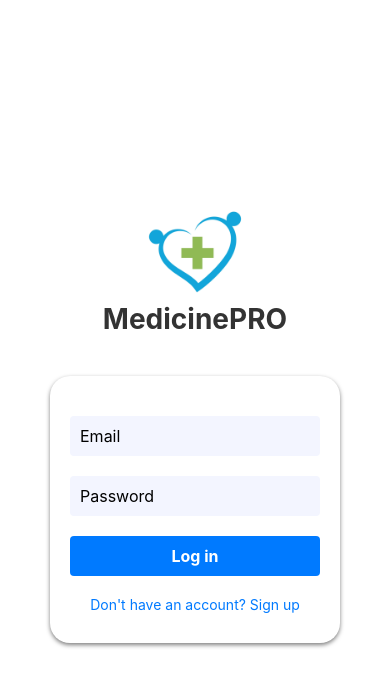
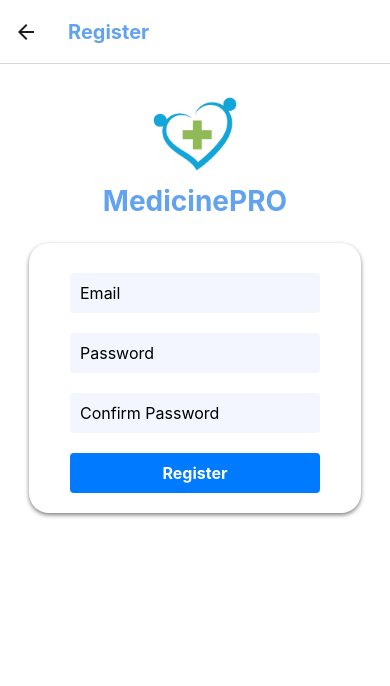
Before and after one commit to dayansankalpa/MedicinePRO, a React Native app: screen /Register in a window 390 px wide. Shown: the top 686 px of the page. Built offline with nearby package versions, Linux system fonts and the light colour scheme.

Commit message:
Register menu implemented

```diff
--- a/App.js
+++ b/App.js
@@ -1,53 +1,33 @@
-import React, { useState } from 'react';
-import { StyleSheet, Text, View } from 'react-native';
+import React from 'react';
+import { createStackNavigator } from '@react-navigation/stack';
+import { NavigationContainer } from '@react-navigation/native';
+
 import LoginScreen from './screens/LoginScreen';
 import RegisterScreen from './screens/RegisterScreen';
 import HomeScreen from './screens/HomeScreen';
+import { StyleSheet, Text, View, TextInput, TouchableOpacity, Image } from 'react-native';
+
+const Stack = createStackNavigator();
 
 export default function App() {
-  const [isRegistering, setIsRegistering] = useState(false);
-  const [isLoggedIn, setIsLoggedIn] = useState(false);
-
-  const handleSignupPress = () => {
-    setIsRegistering(true);
-  };
-
-  const handleBackToLoginPress = () => {
-    setIsRegistering(false);
-  };
-
-  const handleLoginSuccess = () => {
-    setIsLoggedIn(true);
-  };
-
   return (
-    <View style={styles.container}>
-      {isLoggedIn ? (
-        <HomeScreen />
-      ) : isRegistering ? (
-        <RegisterScreen handleBackToLoginPress={handleBackToLoginPress} />
-      ) : (
-        <LoginScreen handleSignupPress={handleSignupPress} handleLoginSuccess={handleLoginSuccess} />
-      )}
-    </View>
+    <NavigationContainer>
+      <Stack.Navigator
+        screenOptions={{
+          headerTitleStyle: { fontWeight: 'bold', fontSize: 20, color: '#62a2ef', },
+        }}
+      >
+        <Stack.Screen name="Login" component={LoginScreen} />
+        <Stack.Screen name="Register" component={RegisterScreen} />
+        <Stack.Screen name="Home" component={HomeScreen} />
+      </Stack.Navigator>
+    </NavigationContainer>
   );
 }
 
 const styles = StyleSheet.create({
   container: {
     flex: 1,
-    alignItems: 'center',
-    justifyContent: 'center',
-  },
-  title: {
-    fontSize: 24,
-    fontWeight: 'bold',
-    marginBottom: 20,
-  },
-  signup: {
-    marginTop: 20,
-  },
-  signupText: {
-    color: '#007AFF',
+    backgroundColor: '#62a2ef',
   },
 });
--- a/package.json
+++ b/package.json
@@ -9,6 +9,8 @@
     "web": "expo start --web"
   },
   "dependencies": {
+    "@react-navigation/native": "^6.1.6",
+    "@react-navigation/stack": "^6.3.16",
     "expo": "~48.0.15",
     "expo-status-bar": "~1.4.4",
     "react": "18.2.0",
--- a/screens/HomeScreen.js
+++ b/screens/HomeScreen.js
@@ -1,5 +1,7 @@
 import React from 'react';
 import { StyleSheet, Text, View } from 'react-native';
+
+
 
 export default function HomeScreen() {
   return (
--- a/screens/LoginScreen.js
+++ b/screens/LoginScreen.js
@@ -1,20 +1,27 @@
 import React, { useState } from 'react';
 import { StyleSheet, Text, View, TextInput, TouchableOpacity, Image } from 'react-native';
+import { useNavigation } from '@react-navigation/native';
 
 import Logo from '../assets/medicine-pharmacy.webp';
 
 export default function LoginScreen(props) {
-  const { handleSignupPress } = props;
+    const { handleSignupPress, handleLoginSuccess } = props;
 
     const [email, setEmail] = useState('');
     const [password, setPassword] = useState('');
+    const navigation = useNavigation();
 
     const handleLoginPress = () => {
         if (email === 'dayansankalpa99@gmail.com' && password === 'password123') {
-      // successful login logic here
+            handleLoginSuccess();
+            navigation.navigate('Home');
         } else {
             alert('Invalid username or password');
         }
+    };
+
+    const handleRegisterPress = () => {
+        navigation.navigate('Register');
     };
 
     return (
@@ -41,7 +48,7 @@ export default function LoginScreen(props) {
                 <TouchableOpacity style={styles.button} onPress={handleLoginPress}>
                     <Text style={styles.buttonText}>Log in</Text>
                 </TouchableOpacity>
-        <TouchableOpacity style={styles.signup} onPress={handleSignupPress}>
+                <TouchableOpacity style={styles.signup} onPress={handleRegisterPress}>
                     <Text style={styles.signupText}>Don't have an account? Sign up</Text>
                 </TouchableOpacity>
             </View>
@@ -53,21 +60,22 @@ const styles = StyleSheet.create({
     container: {
         flex: 1,
         alignItems: 'center',
-        justifyContent: 'center',
+        justifyContent: 'flex-start',
         backgroundColor: '#ffffff',
     },
+
     title: {
         fontSize: 28,
         fontWeight: 'bold',
         marginBottom: 20,
-        color: '#333',
+        color: '#62a2ef',
     },
     form: {
-        width: '100%',
+        width: '85%',
         alignItems: 'center',
         backgroundColor: '#fff',
         borderRadius: 20,
-        paddingVertical: 30,
+        paddingVertical: 20,
         paddingHorizontal: 20,
         backgroundColor: '#ffffff',
         shadowColor: '#000',
@@ -80,11 +88,12 @@ const styles = StyleSheet.create({
         elevation: 5,
         borderWidth: 0,
         borderColor: '#ddd',
-        marginTop: 20,
+        marginTop: 5,
     },
     logo: {
-        width: 200,
+        width: 180,
         height: 100,
+        marginTop: 20,
     },
     input: {
         borderWidth: 0,
@@ -111,7 +120,7 @@ const styles = StyleSheet.create({
         fontSize: 16,
     },
     signup: {
-        marginTop: 20,
+        marginTop: 15,
     },
     signupText: {
         color: '#007AFF',
--- a/screens/RegisterScreen.js
+++ b/screens/RegisterScreen.js
@@ -1,5 +1,7 @@
 import React, { useState } from 'react';
-import { StyleSheet, Text, View, TextInput, TouchableOpacity } from 'react-native';
+import { StyleSheet, Text, View, TextInput, TouchableOpacity, Image } from 'react-native';
+
+import Logo from '../assets/medicine-pharmacy.webp';
 
 export default function RegisterScreen() {
     const [email, setEmail] = useState('');
@@ -22,6 +24,7 @@ export default function RegisterScreen() {
 
     return (
         <View style={styles.container}>
+            <Image source={Logo} style={styles.logo} />
             <Text style={styles.title}>MedicinePRO</Text>
             <View style={styles.form}>
                 <TextInput
@@ -60,37 +63,45 @@ const styles = StyleSheet.create({
     container: {
         flex: 1,
         alignItems: 'center',
-        justifyContent: 'center',
-        backgroundColor: '#fff',
+        justifyContent: 'flex-start',
+        backgroundColor: '#ffffff',
     },
+
     title: {
         fontSize: 28,
         fontWeight: 'bold',
         marginBottom: 20,
-        color: '#333',
+        color: '#62a2ef',
+    },
+    logo: {
+        width: 180,
+        height: 100,
+        marginTop: 20,
     },
     form: {
-        width: '100%',
+        width: '85%',
         alignItems: 'center',
         backgroundColor: '#fff',
         borderRadius: 20,
-        paddingVertical: 30,
+        paddingVertical: 20,
         paddingHorizontal: 20,
+        backgroundColor: '#ffffff',
         shadowColor: '#000',
         shadowOffset: {
             width: 0,
             height: 2,
         },
-        shadowOpacity: 0.1,
+        shadowOpacity: 0.5,
         shadowRadius: 4,
         elevation: 5,
-        borderWidth: 1,
+        borderWidth: 0,
         borderColor: '#ddd',
-        marginTop: 20,
+        marginTop: 5,
     },
     input: {
-        borderWidth: 1,
+        borderWidth: 0,
         borderColor: '#ccc',
+        backgroundColor: '#f3f5ff',
         borderRadius: 4,
         padding: 10,
         marginVertical: 10,
@@ -102,12 +113,14 @@ const styles = StyleSheet.create({
         backgroundColor: '#007AFF',
         padding: 10,
         borderRadius: 4,
-        marginTop: 20,
+        marginTop: 10,
+        width: 250,
     },
     buttonText: {
         color: '#fff',
+        textAlign: 'center',
+        fontWeight: 'bold',
         fontSize: 16,
-        fontWeight: 'bold',
     },
     login: {
         marginTop: 20,
```
Also changed, not shown: 2 other files (tests, documents, lock files or other folders). Lines whose indentation alone changed are shown as unchanged.
